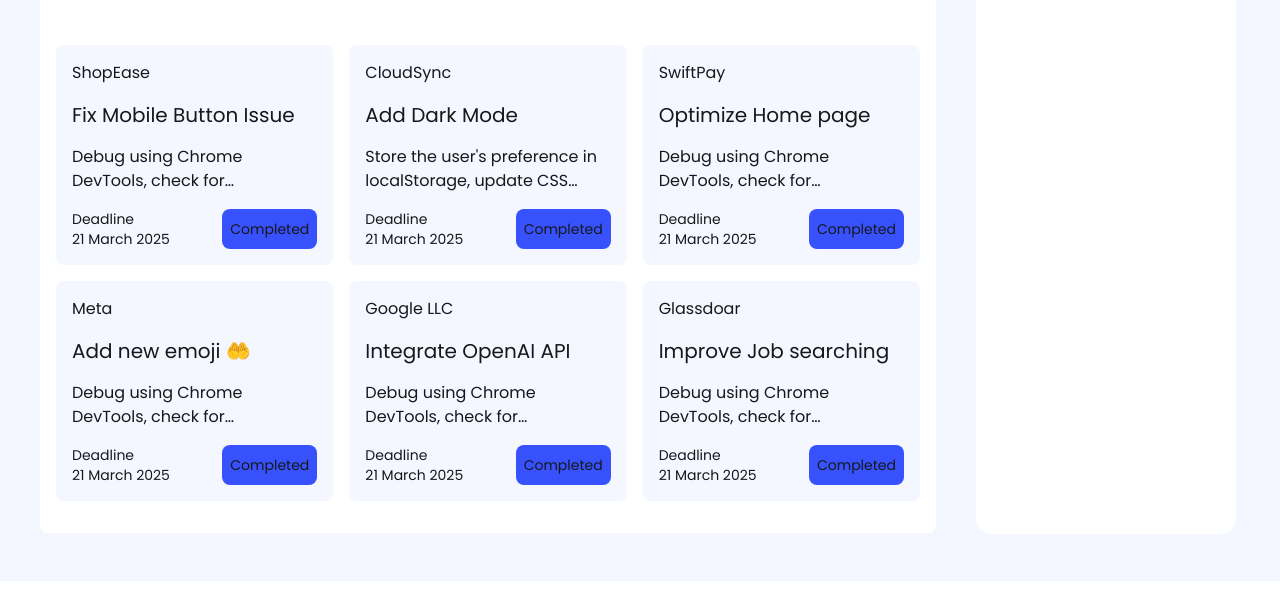
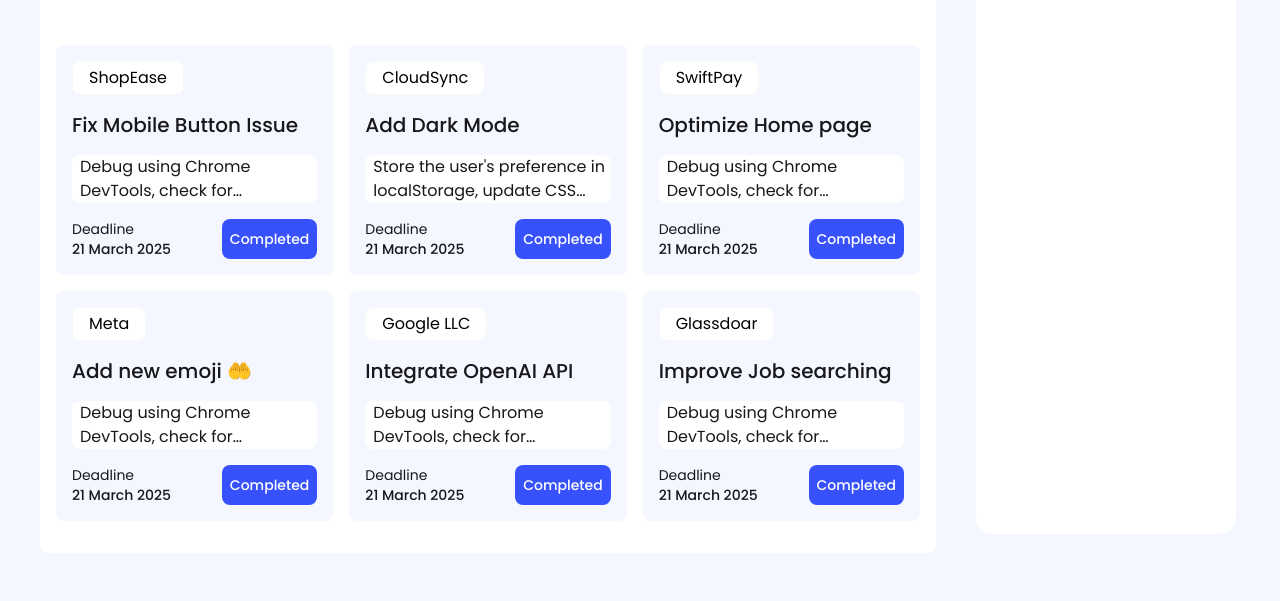
Before and after one commit to sajjad-developer/Assignment5-Dev-Board, a plain HTML site: page index.html in a window 1280 px wide. Shown: the part 260-861 px from the top of the page. Drawn offline with nearby package versions, Linux system fonts and the light colour scheme.

Commit message:
solved typography and box layout

```diff
--- a/index.html
+++ b/index.html
@@ -128,42 +128,58 @@
           >
             <!-- 1st card -->
             <div class="space-y-4 p-4 rounded-lg boxBgColor">
-              <div class="fontSize16px" class="badge text-black p-4">
+              <div
+                class="text-black p-4 rounded-lg fontSize16px font-normal sectionBgColor badge"
+              >
                 ShopEase
               </div>
-              <h1 class="text-xl" class="font-bold">Fix Mobile Button Issue</h1>
-              <p class="fontSize16px">
+              <h1 class="text-xl font-medium" id="title">
+                Fix Mobile Button Issue
+              </h1>
+              <p
+                class="sectionBgColor fontSize16px rounded-lg pl-2 font-normal"
+              >
                 Debug using Chrome DevTools, check for overlapping elements, and
                 ensure onClick works properly and ensure onClick works properly
               </p>
               <div class="flex justify-between">
                 <!-- Deadline Part Star -->
                 <div>
-                  <h1 class="text-sm">Deadline</h1>
-                  <h1 class="text-sm">21 March 2025</h1>
+                  <h1 class="text-sm font-normal">Deadline</h1>
+                  <h1 class="text-sm font-medium">21 March 2025</h1>
                 </div>
-                <button class="px-2 rounded-lg text-sm btn-click">
+                <button
+                  style="color: rgba(255, 255, 255, 1)"
+                  class="px-2 rounded-lg text-sm btn-click font-medium"
+                >
                   Completed
                 </button>
               </div>
             </div>
             <!-- 2nd card -->
             <div class="space-y-4 p-4 rounded-lg boxBgColor">
-              <div class="fontSize16px" class="badge text-black p-4">
+              <div
+                class="text-black p-4 rounded-lg fontSize16px sectionBgColor badge font-normal"
+              >
                 CloudSync
               </div>
-              <h1 class="text-xl" id="title  font-bold">Add Dark Mode</h1>
-              <p class="fontSize16px">
+              <h1 class="text-xl font-medium" id="title">Add Dark Mode</h1>
+              <p
+                class="sectionBgColor fontSize16px rounded-lg pl-2 font-normal"
+              >
                 Store the user's preference in localStorage, update CSS
                 variables dynamically, and apply a smooth transition effect.y
               </p>
               <div class="flex justify-between">
                 <!-- Deadline Part Start -->
                 <div>
-                  <h1 class="text-sm">Deadline</h1>
-                  <h1 class="text-sm">21 March 2025</h1>
+                  <h1 class="text-sm font-normal">Deadline</h1>
+                  <h1 class="text-sm font-medium">21 March 2025</h1>
                 </div>
-                <button class="px-2 rounded-lg text-sm btn-click">
+                <button
+                  style="color: rgba(255, 255, 255, 1)"
+                  class="px-2 rounded-lg text-sm btn-click font-medium"
+                >
                   Completed
                 </button>
               </div>
@@ -171,21 +187,30 @@
 
             <!-- 3rd card -->
             <div class="space-y-4 p-4 rounded-lg boxBgColor">
-              <div class="fontSize16px" class="badge text-black p-4">
+              <div
+                class="text-black p-4 rounded-lg fontSize16px sectionBgColor badge font-normal"
+              >
                 SwiftPay
               </div>
-              <h1 class="text-xl" id="title  font-bold">Optimize Home page </h1>
-              <p class="fontSize16px">
+              <h1 class="text-xl font-medium" id="title">
+                Optimize Home page
+              </h1>
+              <p
+                class="sectionBgColor fontSize16px rounded-lg pl-2 font-normal"
+              >
                 Debug using Chrome DevTools, check for overlapping elements, and
                 ensure onClick works properly and ensure onClick works properly
               </p>
               <div class="flex justify-between">
                 <!-- Deadline Part Start -->
                 <div>
-                  <h1 class="text-sm">Deadline</h1>
-                  <h1 class="text-sm">21 March 2025</h1>
+                  <h1 class="text-sm font-normal">Deadline</h1>
+                  <h1 class="text-sm font-medium">21 March 2025</h1>
                 </div>
-                <button class="px-2 rounded-lg text-sm btn-click">
+                <button
+                  style="color: rgba(255, 255, 255, 1)"
+                  class="px-2 rounded-lg text-sm btn-click font-medium"
+                >
                   Completed
                 </button>
               </div>
@@ -194,19 +219,28 @@
             <!-- 4th card    -->
 
             <div class="space-y-4 p-4 rounded-lg boxBgColor">
-              <div class="fontSize16px" class="badge text-black p-4">Meta</div>
-              <h1 class="text-xl" id="title  font-bold">Add new emoji 🤲</h1>
-              <p class="fontSize16px">
+              <div
+                class="text-black p-4 rounded-lg fontSize16px sectionBgColor badge font-normal"
+              >
+                Meta
+              </div>
+              <h1 class="text-xl font-medium" id="title">Add new emoji 🤲</h1>
+              <p
+                class="sectionBgColor fontSize16px rounded-lg pl-2 font-normal"
+              >
                 Debug using Chrome DevTools, check for overlapping elements, and
                 ensure onClick works properly and ensure onClick works properly
               </p>
               <div class="flex justify-between">
                 <!-- Deadline Part Start -->
                 <div>
-                  <h1 class="text-sm">Deadline</h1>
-                  <h1 class="text-sm">21 March 2025</h1>
+                  <h1 class="text-sm font-normal">Deadline</h1>
+                  <h1 class="text-sm font-medium">21 March 2025</h1>
                 </div>
-                <button class="px-2 rounded-lg text-sm btn-click">
+                <button
+                  style="color: rgba(255, 255, 255, 1)"
+                  class="px-2 rounded-lg text-sm btn-click font-medium"
+                >
                   Completed
                 </button>
               </div>
@@ -214,23 +248,30 @@
 
             <!-- 5th card -->
             <div class="space-y-4 p-4 rounded-lg boxBgColor">
-              <div class="fontSize16px" class="badge text-black p-4">
+              <div
+                class="text-black p-4 rounded-lg fontSize16px sectionBgColor badge font-normal"
+              >
                 Google LLC
               </div>
-              <h1 class="text-xl" id="title  font-bold">
+              <h1 class="text-xl font-medium" id="title">
                 Integrate OpenAI API
               </h1>
-              <p class="fontSize16px">
+              <p
+                class="sectionBgColor fontSize16px rounded-lg pl-2 font-normal"
+              >
                 Debug using Chrome DevTools, check for overlapping elements, and
                 ensure onClick works properly and ensure onClick works properly
               </p>
               <div class="flex justify-between">
                 <!-- Deadline Part Start -->
                 <div>
-                  <h1 class="text-sm">Deadline</h1>
-                  <h1 class="text-sm">21 March 2025</h1>
+                  <h1 class="text-sm font-normal">Deadline</h1>
+                  <h1 class="text-sm font-medium">21 March 2025</h1>
                 </div>
-                <button class="px-2 rounded-lg text-sm btn-click">
+                <button
+                  style="color: rgba(255, 255, 255, 1)"
+                  class="px-2 rounded-lg text-sm btn-click font-medium"
+                >
                   Completed
                 </button>
               </div>
@@ -239,23 +280,30 @@
             <!-- last card    -->
 
             <div class="space-y-4 p-4 rounded-lg boxBgColor">
-              <div class="fontSize16px" class="badge text-black p-4">
+              <div
+                class="text-black p-4 rounded-lg fontSize16px sectionBgColor badge font-normal"
+              >
                 Glassdoar
               </div>
-              <h1 class="text-xl" id="title  font-bold">
+              <h1 class="text-xl font-medium" id="title">
                 Improve Job searching
               </h1>
-              <p class="fontSize16px">
+              <p
+                class="sectionBgColor fontSize16px rounded-lg pl-2 font-normal"
+              >
                 Debug using Chrome DevTools, check for overlapping elements, and
                 ensure onClick works properly and ensure onClick works properly
               </p>
               <div class="flex justify-between">
                 <!-- Deadline Part Start -->
                 <div>
-                  <h1 class="text-sm">Deadline</h1>
-                  <h1 class="text-sm">21 March 2025</h1>
+                  <h1 class="text-sm font-normal">Deadline</h1>
+                  <h1 class="text-sm font-medium">21 March 2025</h1>
                 </div>
-                <button class="px-2 rounded-lg text-sm btn-click">
+                <button
+                  style="color: rgba(255, 255, 255, 1)"
+                  class="px-2 rounded-lg text-sm btn-click font-medium"
+                >
                   Completed
                 </button>
               </div>
@@ -275,12 +323,13 @@
         >
           <div class="flex pl-8 gap-4 items-center">
             <div><img src="./assets/activity.png" alt="" /></div>
-            <h1 class="fontSize20px" class="font-bold">Activity Log</h1>
+            <h1 class="fontSize20px font-medium">Activity Log</h1>
           </div>
 
           <button
+            style="color: rgba(255, 255, 255, 1)"
             id="btn-activity-log"
-            class="py-2 px-6 rounded-lg fontSize16px ml-9"
+            class="py-2 px-6 rounded-lg fontSize16px ml-9 font-medium"
           >
             Clear history
           </button>
```
